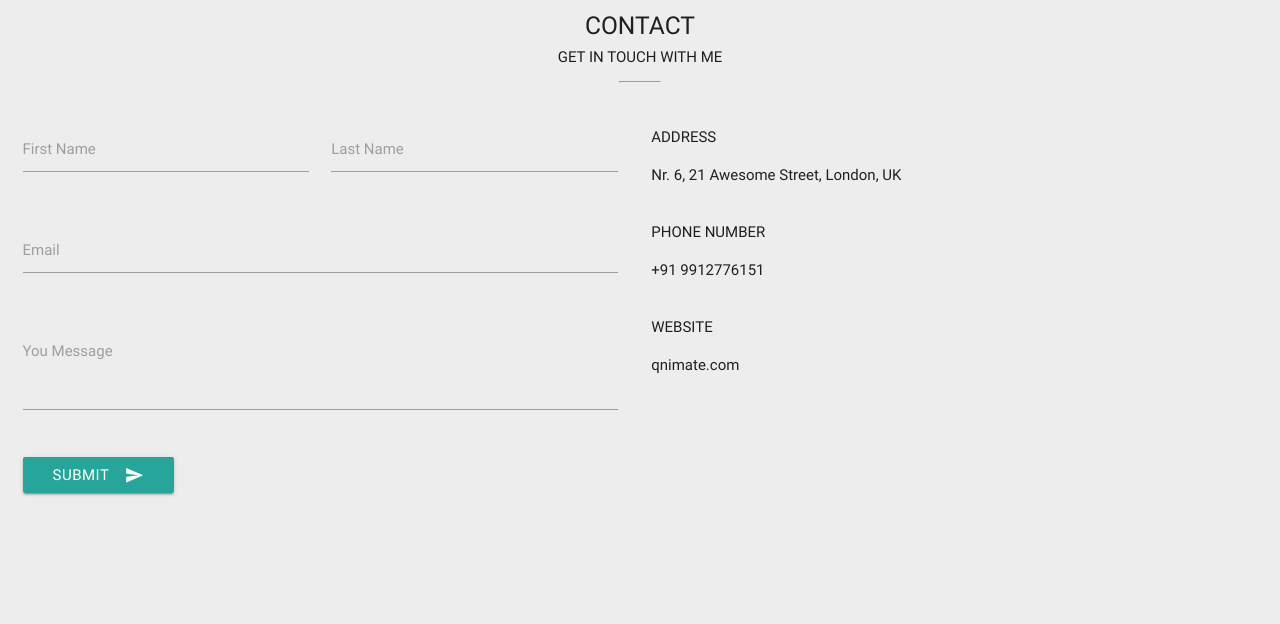
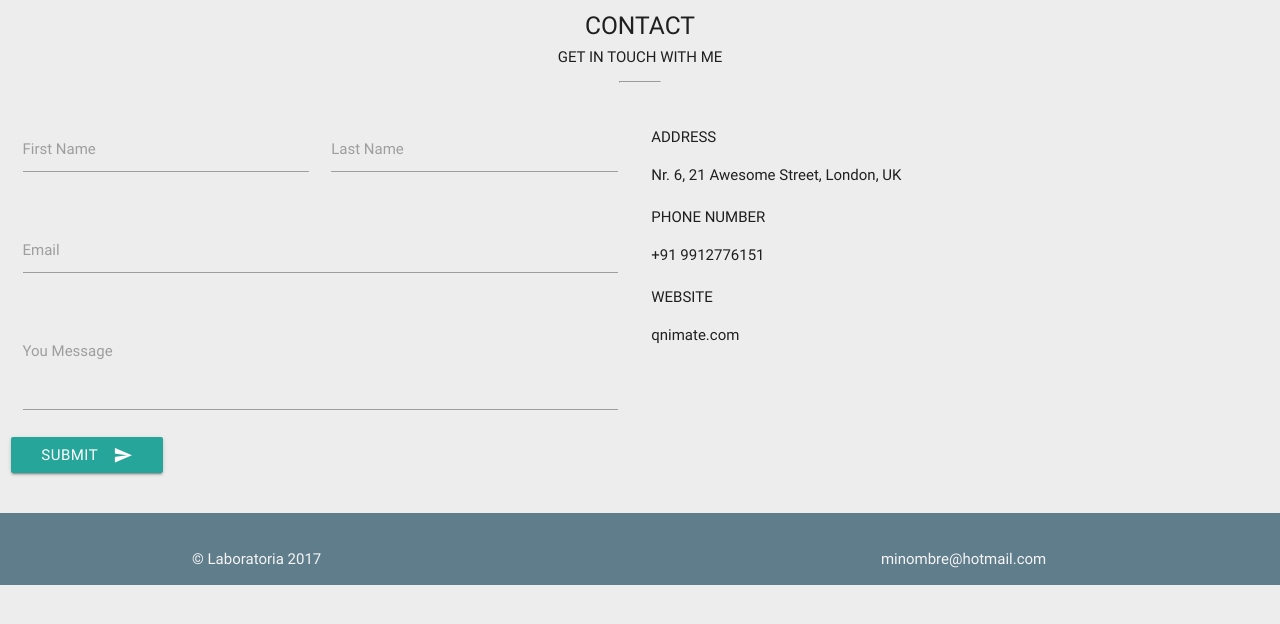
Before and after one commit to mili01gm/portfolio-materialize, a plain HTML site: page index.html in a window 1280 px wide. Drawn offline with Linux system fonts and the light colour scheme.

Commit message:
footer finalizado

```diff
--- a/index.html
+++ b/index.html
@@ -11,7 +11,7 @@
 </head>
 <body>
   <section class="row">
-    <div class="center col s12">
+    <div class="center col s12 m12">
       <div class="col s12 m12">
         <h5>CONTACT</h1>
         <h6>GET IN TOUCH WITH ME</p>
@@ -40,32 +40,38 @@
         </div>
       </div>
       <div class="row">
-        <div class="input-field col s12 m12">
+        <div class="input-field col s12">
           <textarea id="textarea1" class="materialize-textarea"></textarea>
           <label for="textarea1">You Message</label>
         </div>
-      </div>
-      <div class="col s12 m12">
         <button class="btn waves-effect waves-light" type="submit" name="action">Submit
           <i class="material-icons right">send</i>
         </button>
       </div>
     </form>
-    <div  id="info" class="col s12 m6">
+    <div  id="info" class="col s12 m6 push-s1">
       <div class="row">
         <p>ADDRESS</p>
-        <p>Nr. 6, 21 Awesome Street, London, UK</p>
+        <span>Nr. 6, 21 Awesome Street, London, UK</span>
       </div>
       <div class="row">
         <p>PHONE NUMBER</p>
-        <p>+91 9912776151</p>
+        <span>+91 9912776151</span>
       </div>
       <div class="row">
         <p>WEBSITE</p>
-        <p>qnimate.com</p>
+        <span>qnimate.com</span>
       </div>
     </div>
   </section>
+  <footer class="page-footer blue-grey">
+    <div class="container col 12">
+      <div class="row">
+        <div class="col s6 m3"><p class="grey-text text-lighten-4 left">&copy; Laboratoria 2017</p></div>
+        <div class="col s6 m3 right"><p class="grey-text text-lighten-4">minombre@hotmail.com</p></div>
+      </div>
+    </div>
+  </footer>
 
   <script src="assets/js/jquery-3.2.1.min.js"></script>
   <script src="assets/js/materialize.js"></script>
```
